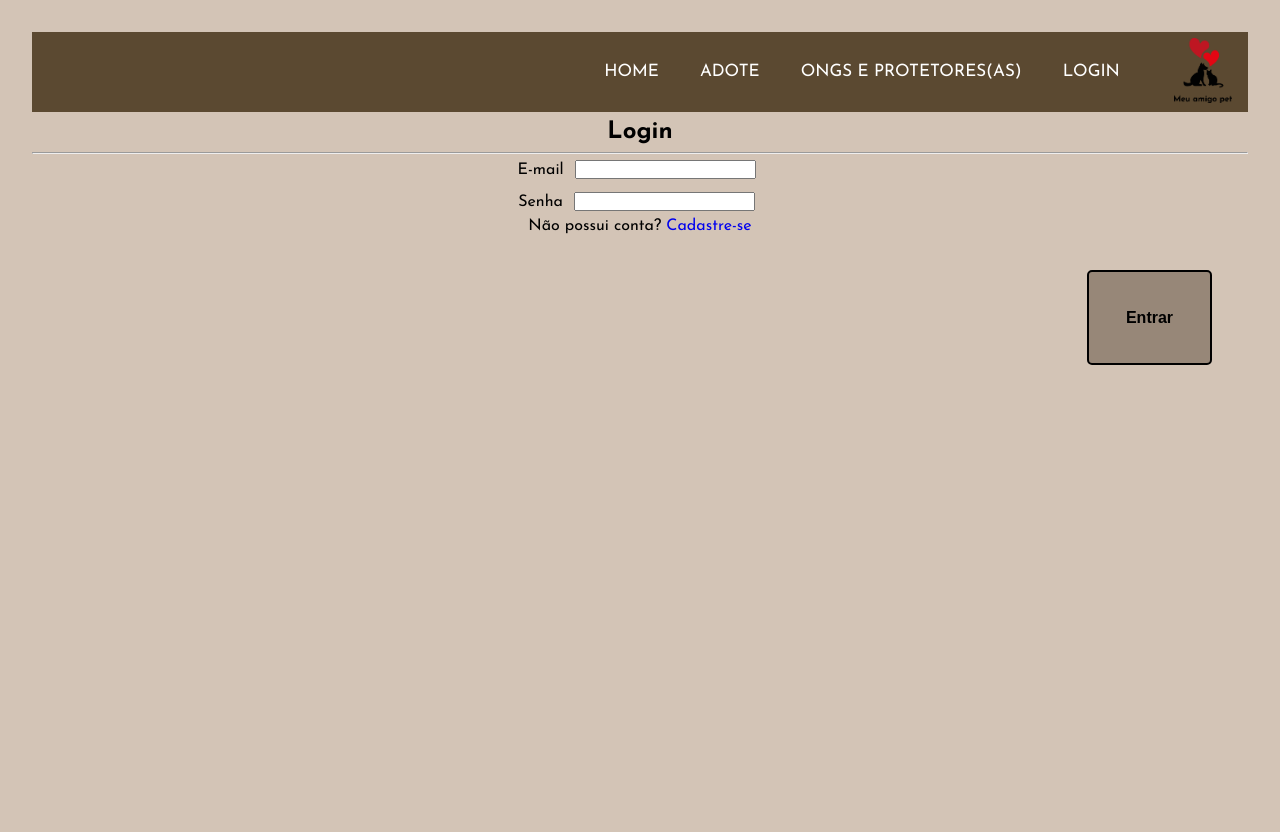
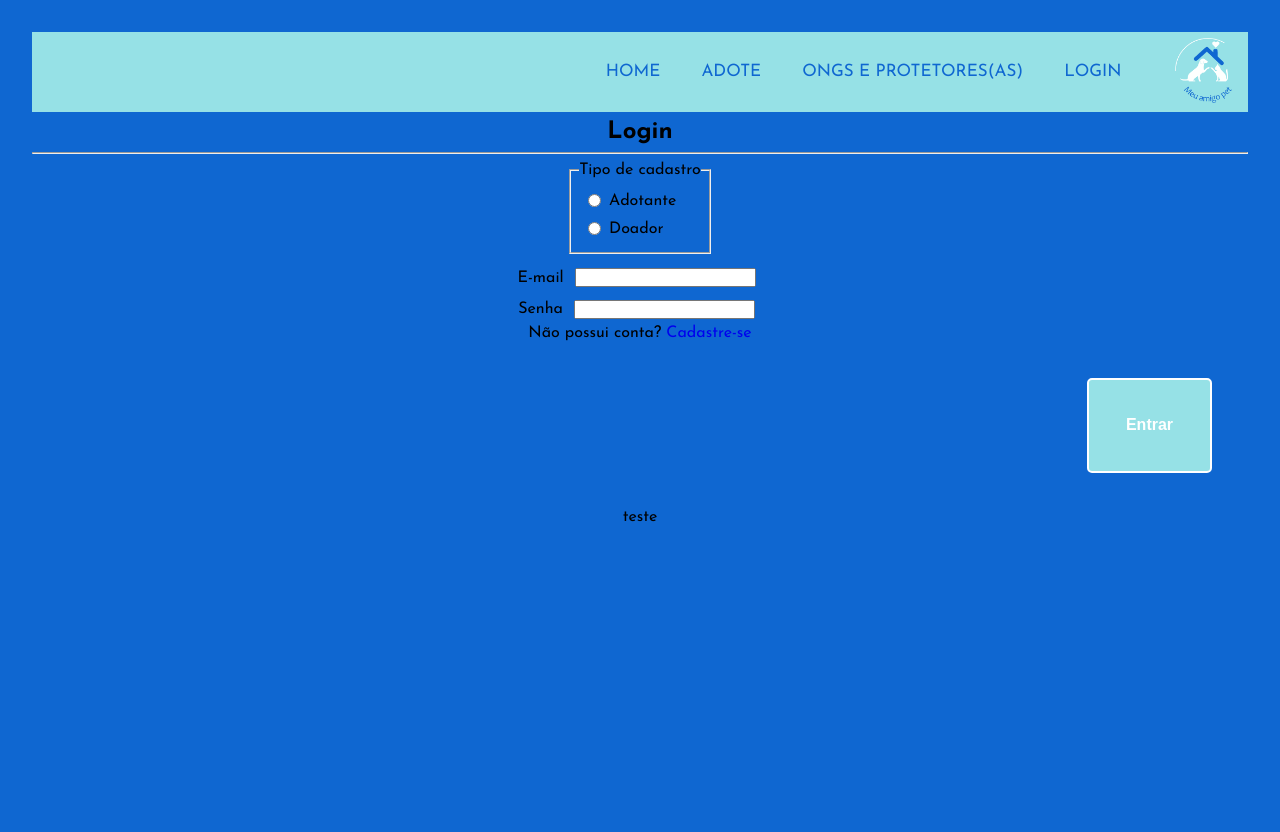
Before and after one commit to Thaissg/meu-amigo-pet, a PHP site: page /app/views/login.php in a window 1280 px wide. Run offline with PHP 8.4, Linux system fonts and the light colour scheme; some libraries are stand-ins or nearby versions.

Commit message:
arrumada logo, cenralizado adotantes e doadores na tabela usuario

```diff
--- a/app/views/login.php
+++ b/app/views/login.php
@@ -23,6 +23,24 @@
             <hr>
 
             <form class="login__form" name="login__form" method="POST">
+            <fieldset class="tipo_cadastro">
+                <table>
+                    <tbody>
+                    <legend>Tipo de cadastro</legend>
+                    <tr>
+                        <td class="coluna1"><input required type="radio" name="tipo_cadastro" title="tipo_cadastro"
+                            value="adotante">
+                        </td>
+                        <td><label for="tipo_cadastro">Adotante</label></td>
+                    </tr>
+                    <tr>
+                        <td class="coluna1"><input required type="radio" name="tipo_cadastro" title="tipo_cadastro"
+                            value="ong_protetor"></td>
+                        <td><label for="tipo_cadastro">Doador</label></td>
+                    </tr>
+                    </tbody>
+                </table>
+            </fieldset>
 
                 <div class="form__field">
                     <label for="email">E-mail</label>
@@ -36,8 +54,12 @@
                 <p>Não possui conta? <a href="<?= BASEPATH  ?>cadastro">Cadastre-se</a> </p>
                 <button class="btn" type="submit">Entrar</button>
             </form>
+            <div id="teste">
+                teste
+            </div>
         </section>
     </main>
+    <script src="<?= BASEPATH ?>public/js/login.js"></script>
 </body>
 
 </html>
--- a/index.php
+++ b/index.php
@@ -29,6 +29,7 @@ Route::add('/login', fn () => $controller->visualizar('login'), ['get']);
 Route::add('/cadastro', fn() => $controller->cadastroUsuario(), ['get']);
 
 Route::add('/cadastro', fn() => $controller->cadastrar(), ['post']);
+Route::add('/login', fn() => $controller->login(), ['post']);
 
 // Rota auxiliar para redirecionar o usuário.
 Route::add('/', function () {
--- a/public/css/style-header.css
+++ b/public/css/style-header.css
@@ -1,3 +1,12 @@
+/* Variáveis -----------------------------------------*/
+:root {
+	--main-text-color: white;
+	--header-bg-color: #96E1E6;
+	--main-bg-color: #0F67D1;
+	--hover-color: beige;
+}
+
+
 .logo {
 	height: 90%;
 	margin: 0.5%;
@@ -16,12 +25,12 @@ body {
 	font-family: 'Josefin Sans';
 }
 nav {
-	background: #5B4931;
+	background: var(--header-bg-color);
 	height: 80px;
 	width: 100%;
 }
 label.logo {
-	color: white;
+	color: var(--main-text-color);
 	font-size: 35px;
 	line-height: 80px;
 	padding: 0 10px;
@@ -37,19 +46,19 @@ nav ul li {
 	margin: 0 5px;
 }
 nav ul li a {
-	color: white;
+	color: var(--main-bg-color);
 	font-size: 17px;
 	padding: 7px 13px;
 	border-radius: 3px;
 	text-transform: uppercase;
 }
 a:hover {
-	background: #340d0d;
+	background: var(--main-bg-color);
 	transition: .5s;
 }
 .checkbtn {
 	font-size: 30px;
-	color: white;
+	color: var(--main-text-color);
 	float: left;
 	line-height: 80px;
 	margin-left: 20px;
@@ -77,7 +86,7 @@ a:hover {
 		position: fixed;
 		width: 100%;
 		height: 100vh;
-		background: #5B4931;
+		background: var(--header-bg-color);
 		top: 80px;
 		left: -100%;
 		text-align: center;
@@ -93,7 +102,7 @@ a:hover {
 	}
 	a:hover{
 		background: none;
-		color: #340d0d;
+		color: var(--main-bg-color);
 	}
 	#check:checked ~ ul {
 		left: 0;
--- a/public/css/style.css
+++ b/public/css/style.css
@@ -2,9 +2,9 @@
 
 /* Variáveis -----------------------------------------*/
 :root {
-  --main-text-color: black;
-  --header-bg-color: #978778;
-  --main-bg-color: #D3C4B6;
+  --main-text-color: white;
+  --header-bg-color: #96E1E6;
+  --main-bg-color: #0F67D1;
   --hover-color: beige;
 }
 
@@ -49,9 +49,9 @@ h1 {
 #btn-acoes {
   font-weight: bold;
   font-size: 16px;
-  color: var(--main-text-color);
+  color: black;
   background-color: var(--header-bg-color);
-  border: 2px solid var(--main-text-color);
+  border: 2px solid black;
   border-radius: 5px;
   text-decoration: none;
   transition: .5s;
--- /dev/null
+++ b/public/js/login.js
@@ -0,0 +1,10 @@
+const cadastroForm = document.getElementById("login__form");
+
+cadastroForm.addEventListener("submit", validate);
+
+function validate(e){
+    e.preventDefault();
+    const teste = document.getElementById("teste")
+    teste.contains = "login";
+    return false;
+}
```
Also changed, not shown: app/Database.php (+3 -14 lines), app/models/Usuario.php (+8 -40 lines), public/images/Logo Meu amigo pet.png, public/images/icons/icon-128x128.png, public/images/icons/icon-144x144.png, public/images/icons/icon-152x152.png, public/images/icons/icon-192x192.png, public/images/icons/icon-384x384.png, public/images/icons/icon-512x512.png, public/images/icons/icon-72x72.png, public/images/icons/icon-96x96.png, 1 other file.
